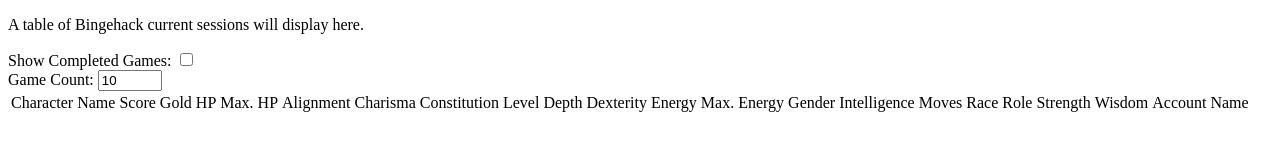
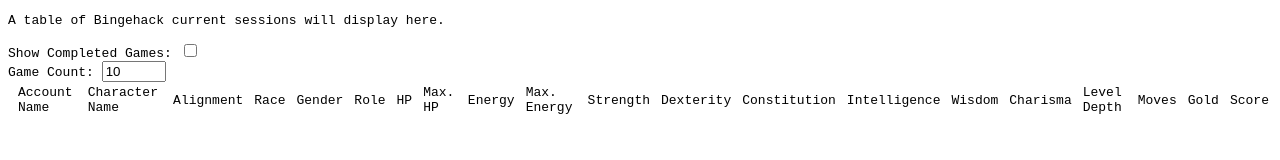
Before and after one commit to ComputerScienceHouse/bingehack4-bingeboard-web, a plain HTML site: page index.html in a window 1280 px wide. Drawn offline with Linux system fonts and the light colour scheme; no server answers.

Commit message:
Reorganize the bingeboard columns to be more readable

```diff
--- a/index.html
+++ b/index.html
@@ -3,6 +3,14 @@
     <head>
         <meta charset="utf-8">
         <title>Bingehack4 Bingeboard</title>
+        <style>
+        body{
+          font-family: monospace;
+        }
+        td {
+          padding-left: 8px;
+        }
+        </style>
     </head>
     <body>
         <p>A table of Bingehack current sessions will display here.</p>
@@ -14,35 +22,37 @@
             <label for="numGames">Game Count: </label>
             <input id="numGames" type="number" min="1" max="100" value="10"/>
         </div>
+        <div class="grey">
           <table id="bingeboard">
               <thead>
                   <tr>
+                    <td data-field="username">Account Name</td>
                     <td data-field="character_name">Character Name</td>
-                    <td data-field="score">Score</td>
-                    <td data-field="gold">Gold</td>
+                    <td data-field="alignment">Alignment</td>
+                    <td data-field="race">Race</td>
+                    <td data-field="gender">Gender</td>
+                    <td data-field="role">Role</td>
                     <td data-field="hp">HP</td>
                     <td data-field="max_hp">Max. HP</td>
-                    <td data-field="alignment">Alignment</td>
-                    <td data-field="charisma">Charisma</td>
-                    <td data-field="constitution">Constitution</td>
-                    <td data-field="depth">Level Depth</td>
-                    <td data-field="dexterity">Dexterity</td>
                     <td data-field="energy">Energy</td>
                     <td data-field="max_energy">Max. Energy</td>
-                    <td data-field="gender">Gender</td>
+                    <td data-field="strength">Strength</td>
+                    <td data-field="dexterity">Dexterity</td>
+                    <td data-field="constitution">Constitution</td>
                     <td data-field="intelligence">Intelligence</td>
+                    <td data-field="wisdom">Wisdom</td>
+                    <td data-field="charisma">Charisma</td>
+                    <td data-field="depth">Level Depth</td>
                     <td data-field="moves">Moves</td>
-                    <td data-field="race">Race</td>
-                    <td data-field="role">Role</td>
-                    <td data-field="strength">Strength</td>
-                    <td data-field="wisdom">Wisdom</td>
-                    <td data-field="username">Account Name</td>
+                    <td data-field="gold">Gold</td>
+                    <td data-field="score">Score</td>
                   </tr>
               </thead>
               <tbody>
               </tbody>
           </table>
+        </div>
     </body>
-    <script src="/js/jquery-3.2.0.min.js"></script>
-    <script src="/js/bingeboard.js"></script>
+    <script src="js/jquery-3.2.0.min.js"></script>
+    <script src="js/bingeboard.js"></script>
 </html>
```
Lines whose indentation alone changed are shown as unchanged.
